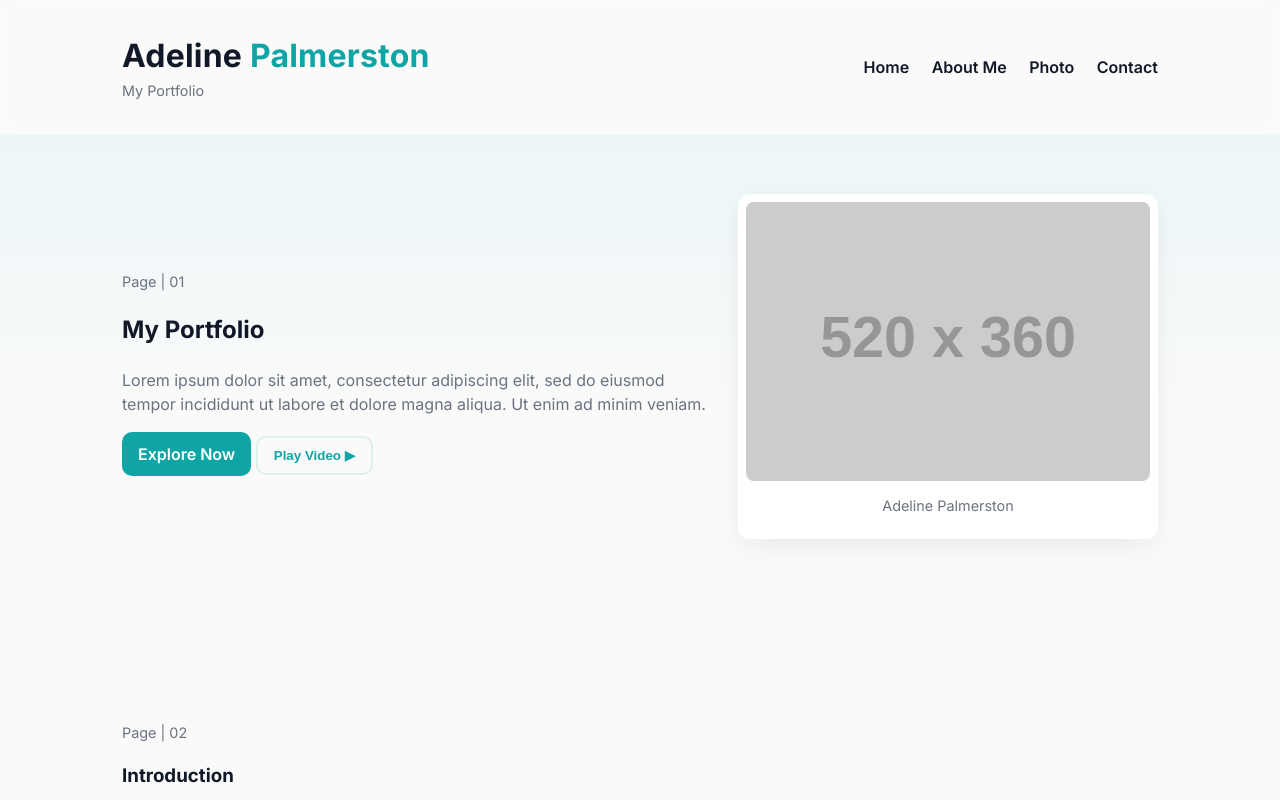
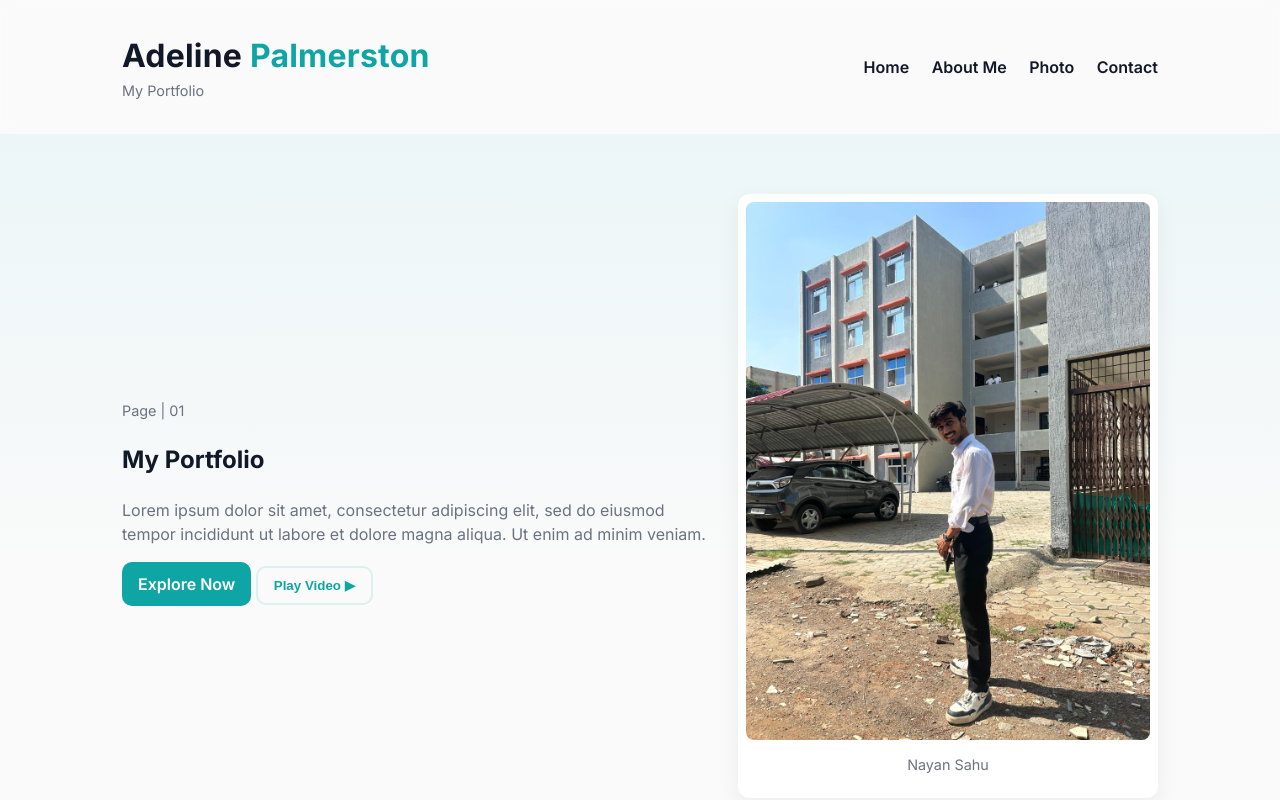
Before and after one commit to ankit-kumar-art/Rock-Paper-Scissors-Game, a plain HTML site: page index.html in a window 1280 px wide. Shown: the top 800 px of the page. Drawn offline with Linux system fonts and the light colour scheme; placeholder pictures from the web are drawn by us; a script that the page names is missing.

Commit message:
Change portfolio owner from Adeline to Nayan
Updated the portfolio details and replaced the name from Adeline Palmerston to Nayan Sahu.

```diff
--- a/index.html
+++ b/index.html
@@ -3,7 +3,7 @@
 <head>
   <meta charset="utf-8" />
   <meta name="viewport" content="width=device-width,initial-scale=1" />
-  <title>Adeline Palmerston — Portfolio</title>
+  <title>Nayan Sahu— Portfolio</title>
 
   <!-- Google font -->
   <link href="https://fonts.googleapis.com/css2?family=Inter:wght@300;400;600;700&display=swap" rel="stylesheet">
@@ -52,8 +52,8 @@
         <div class="hero-right">
           <!-- placeholder image -->
           <div class="photo-card">
-            <img src="https://via.placeholder.com/520x360?text=Adeline+Palmerston" alt="Adeline Palmerston">
-            <p class="photo-caption">Adeline Palmerston</p>
+            <img src="https://github.com/ankit-kumar-art/Rock-Paper-Scissors-Game/blob/main/img/WhatsApp%20Image%202025-11-18%20at%2012.43.28%20PM.jpeg" alt="Adeline Palmerston">
+            <p class="photo-caption">Nayan Sahu</p>
           </div>
         </div>
       </div>
```
